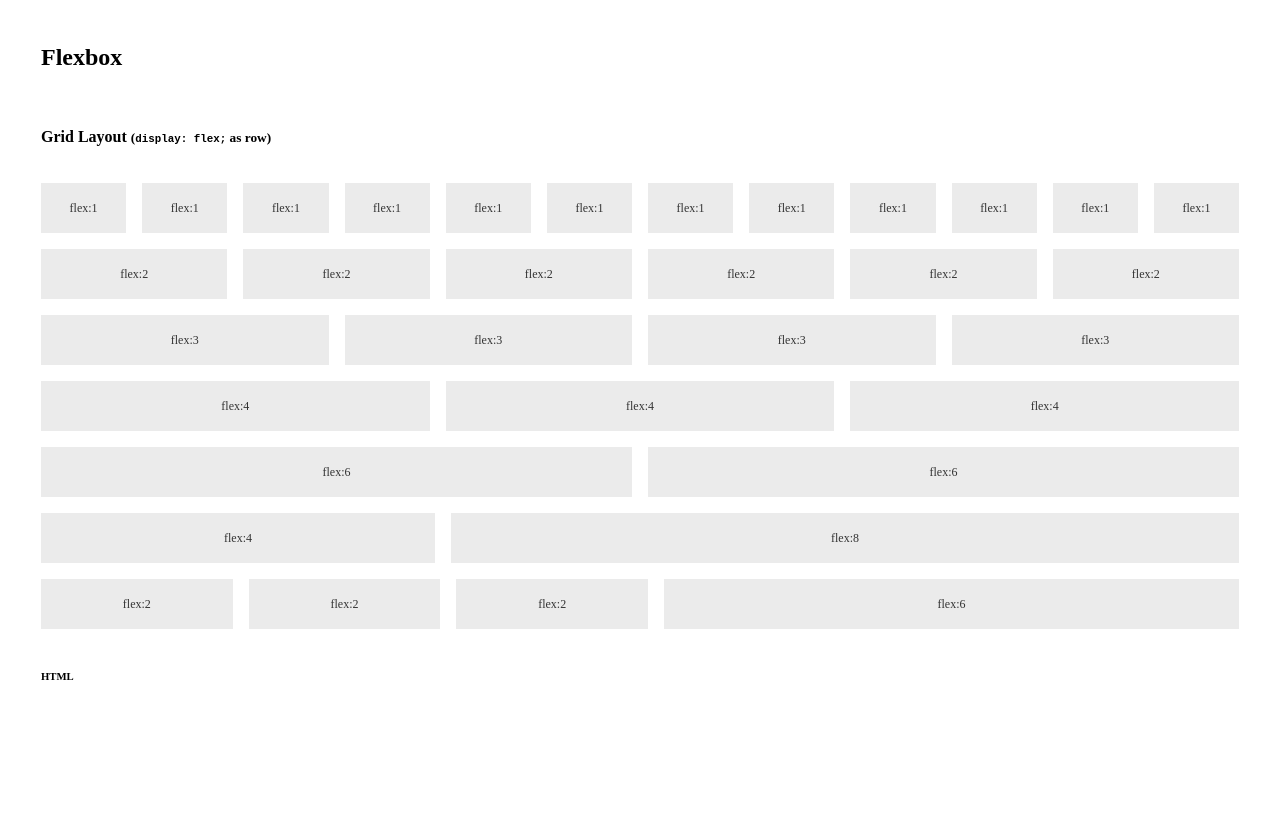
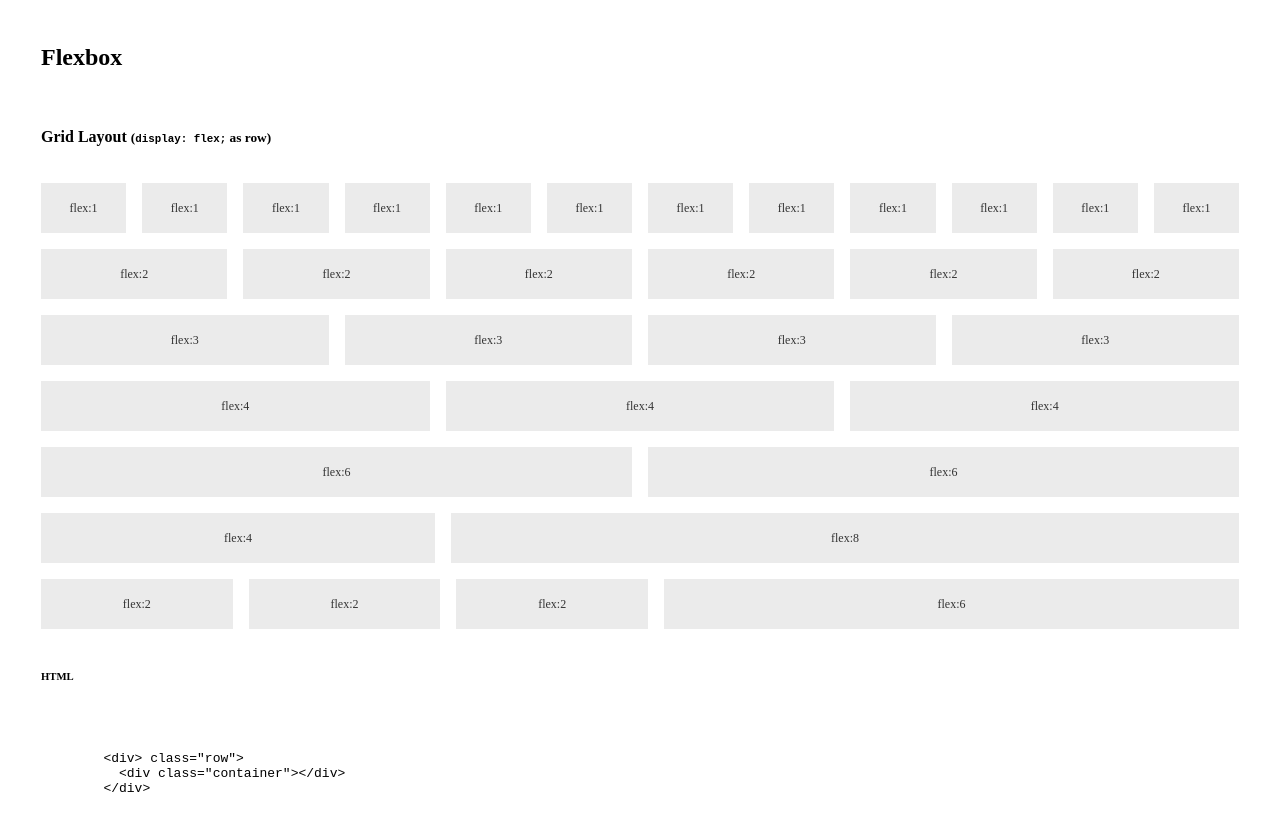
Before and after one commit to clarkmclean/Flexbox-grid, a plain HTML site: page index.html in a window 1280 px wide. Shown: the top 814 px of the page. Drawn offline with Linux system fonts and the light colour scheme.

Commit message:
html code fix

```diff
--- a/index.html
+++ b/index.html
@@ -97,9 +97,9 @@
     <h6>HTML</h6>
     <pre>
       <code>
-        <div class="row">
-          <div class="container"></div>
-        </div>
+        &lt;div&gt; class="row"&gt;
+          &lt;div class="container"&gt;&lt;/div&gt;
+        &lt;/div&gt;
       </code>
     </pre>
     <h6>CSS</h6>
```
